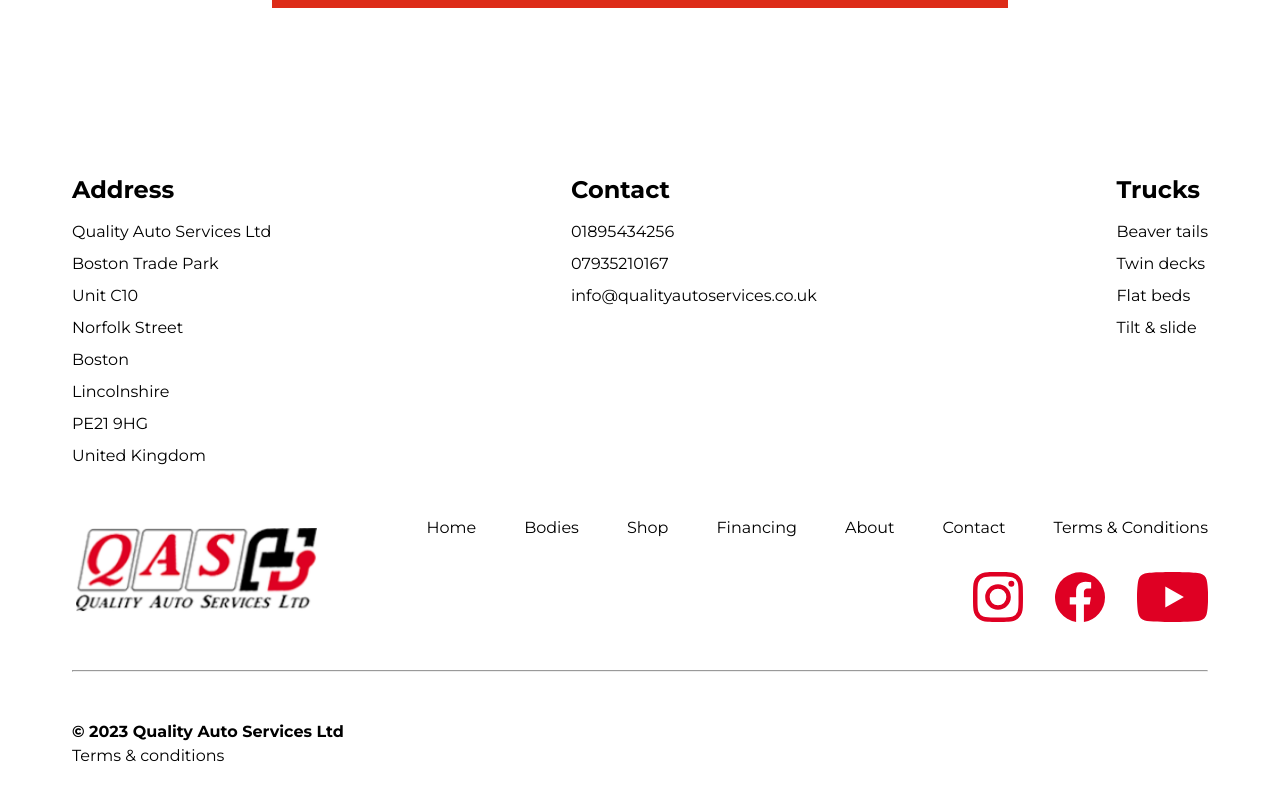
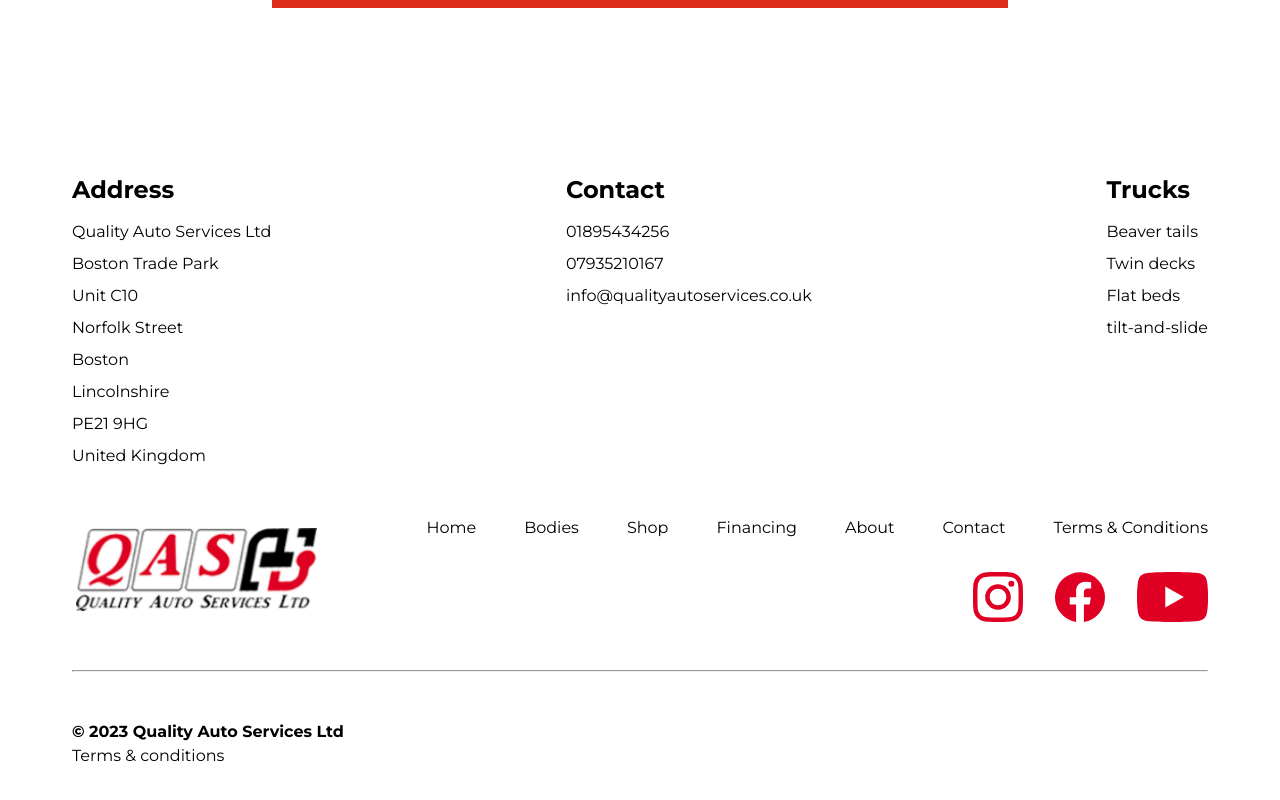
Before and after one commit to JakubBednarz25/quality-auto-services-2023, a Next.js app: page / in a window 1280 px wide. Shown: the part 3558-4358 px from the top of the page. Built offline with nearby package versions, Linux system fonts and the light colour scheme.

Commit message:
Update Footer.tsx

```diff
--- a/components/Footer/Footer.tsx
+++ b/components/Footer/Footer.tsx
@@ -30,10 +30,10 @@
         <div className={styles.column}>
           <h2>Trucks</h2>
           <ul>
-            <li><Link href="/body/Beaver tail">Beaver tails</Link></li>
-            <li><Link href="/body/Twin deck">Twin decks</Link></li>
-            <li><Link href="/body/Flat bed">Flat beds</Link></li>
-            <li><Link href="/body/Tilt & slide">Tilt & slide</Link></li>
+            <li><Link href="/body/beaver-tail">Beaver tails</Link></li>
+            <li><Link href="/body/twin-deck">Twin decks</Link></li>
+            <li><Link href="/body/flat-bed">Flat beds</Link></li>
+            <li><Link href="/body/Tilt & slide">tilt-and-slide</Link></li>
           </ul>
         </div>
       </div>
```
